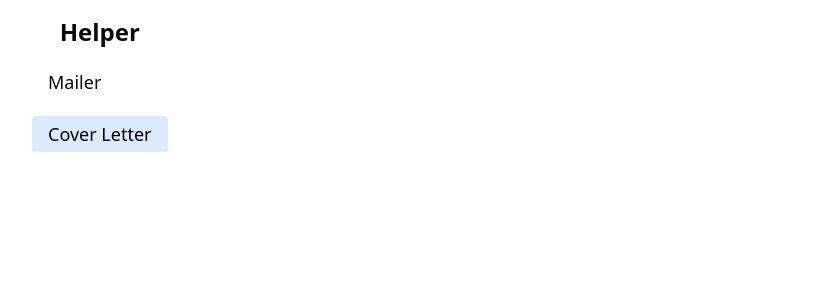
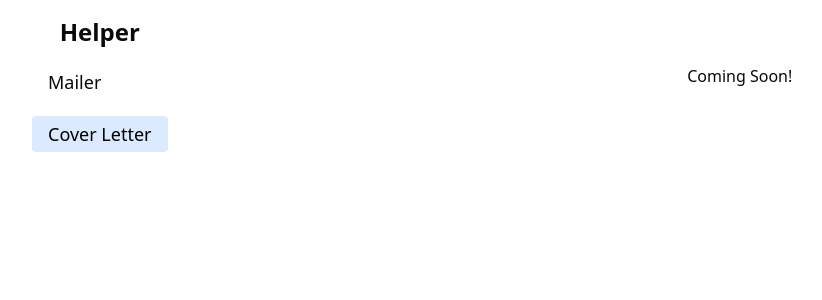
Before and after one commit to semz-ui/helpers, a React (Vite) app: page / in a window 1280 px wide. Both pictures are taken after a click on the element "Cover Letter". Shown: the top 300 px of the page, without its empty margins (23-845 px from the left). Built offline with nearby package versions, Linux system fonts and the light colour scheme; no server answers.

Commit message:
new fixes

```diff
--- a/src/App.tsx
+++ b/src/App.tsx
@@ -2,17 +2,21 @@ import { useState } from "react"
 import SideBar from "./components/SideBar"
 import EmailRoute from "./routes/EmailRoute"
 import { Toaster } from "./components/ui/sonner"
+import CoverLetterRoute from "./routes/CoverLetterRoute"
 
 const App = () => {
   const [route, set_route] =useState<string>("email")
 
  return (
-  <div className="flex md:flex-row flex-col min-h-lvh">
+  <div className="flex md:flex-row flex-col">
     <Toaster position="top-center" richColors />
     <SideBar route={route} set_route={set_route} />
-      <div className="flex justify-center w-dvw">
-      <div className="md:w-[480px] w-[380px] min-h-dvh">
+      <div className="flex flex-col justify-center items-center w-full">
+      <div className="md:w-[480px] w-[380px]">
         {route === "email" && <EmailRoute />}
+      </div>
+      <div className="md:w-[480px] w-[380px] ">
+        {route === "cover_letter" && <CoverLetterRoute />}
       </div>
     </div>
   </div>
--- a/src/components/email/EmailEdit.tsx
+++ b/src/components/email/EmailEdit.tsx
@@ -35,7 +35,7 @@ const EmailEdit = ({body_res,subject_res,to_res, set_body_res, set_subject_res,
                      onChange={(e) => set_body_res(e.target.value)}
                         value={body_res}
                         placeholder=""
-                        className="max-h-40"
+                        className="max-h-[200px]"
                     />
                 </div>
             </div>
--- /dev/null
+++ b/src/routes/CoverLetterRoute.tsx
@@ -0,0 +1,8 @@
+
+const CoverLetterRoute = () => {
+  return (
+    <div className="text-center">Coming Soon!</div>
+  )
+}
+
+export default CoverLetterRoute
--- a/src/routes/EmailRoute.tsx
+++ b/src/routes/EmailRoute.tsx
@@ -3,6 +3,7 @@ import EmailInput from "@/components/email/EmailInput";
 import SelectComponent from "@/components/SelectComponent";
 import { Button } from "@/components/ui/button";
 import { Skeleton } from "@/components/ui/skeleton";
+import { Textarea } from "@/components/ui/textarea";
 import {
   lengthTypes,
   promptHelper,
@@ -78,9 +79,11 @@ const EmailRoute = () => {
       <div className="mx-4 w-full border border-gray-300 rounded-lg p-6">
         <h2 className="text-center font-bold text-lg mb-4">Mailer</h2>
         {
-          loading ? <Skeleton className="w-full border py-4 px-2 rounded-lg" /> : <EmailInput
-          content={content}
-          set_content={set_content}
+          loading ? <Skeleton className="w-full border py-4 px-2 rounded-lg" /> : <Textarea
+          value={content}
+          onChange={
+            (e) => set_content(e.target.value)
+          }
           placeholder="Describe what your email is about"
         />
         }
```
